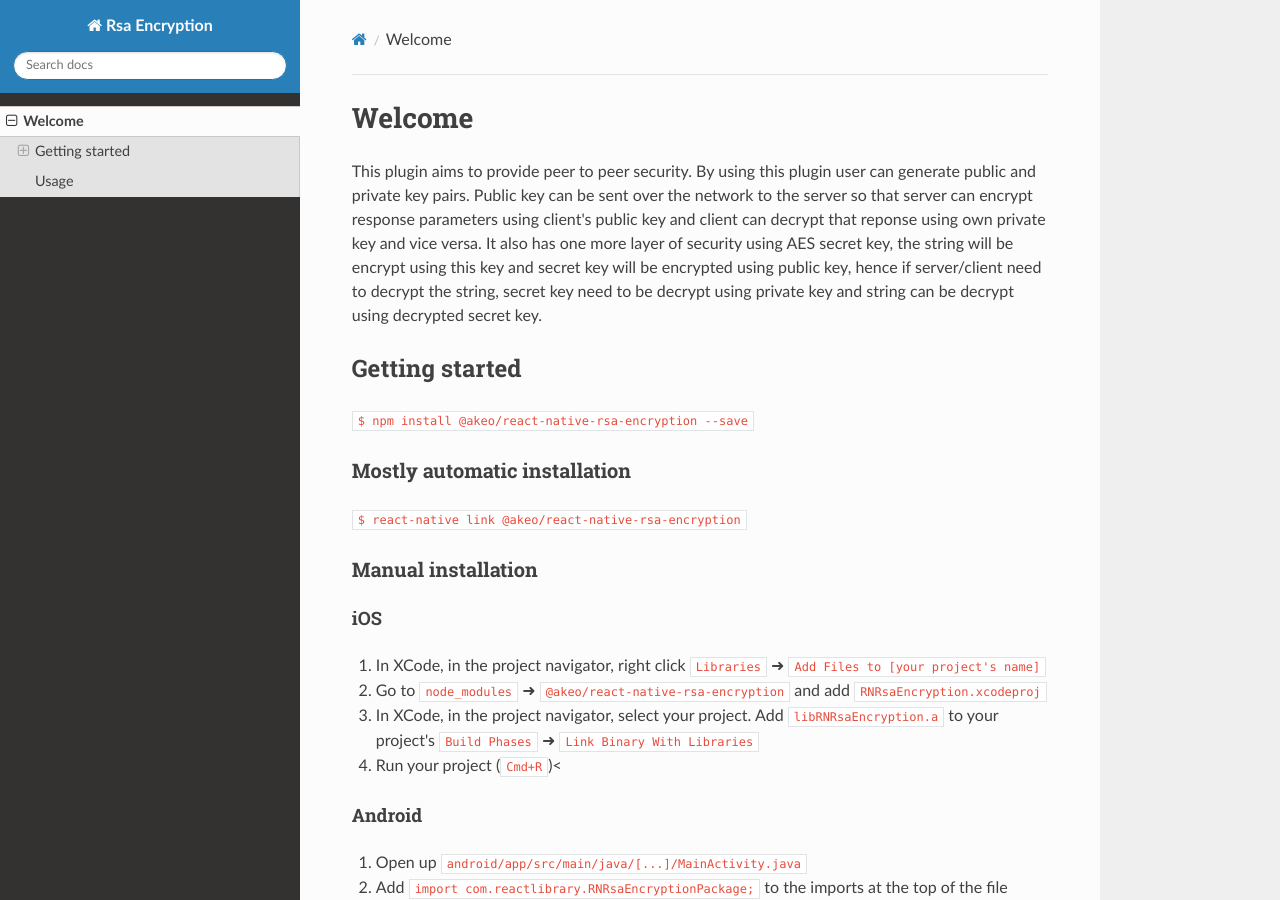
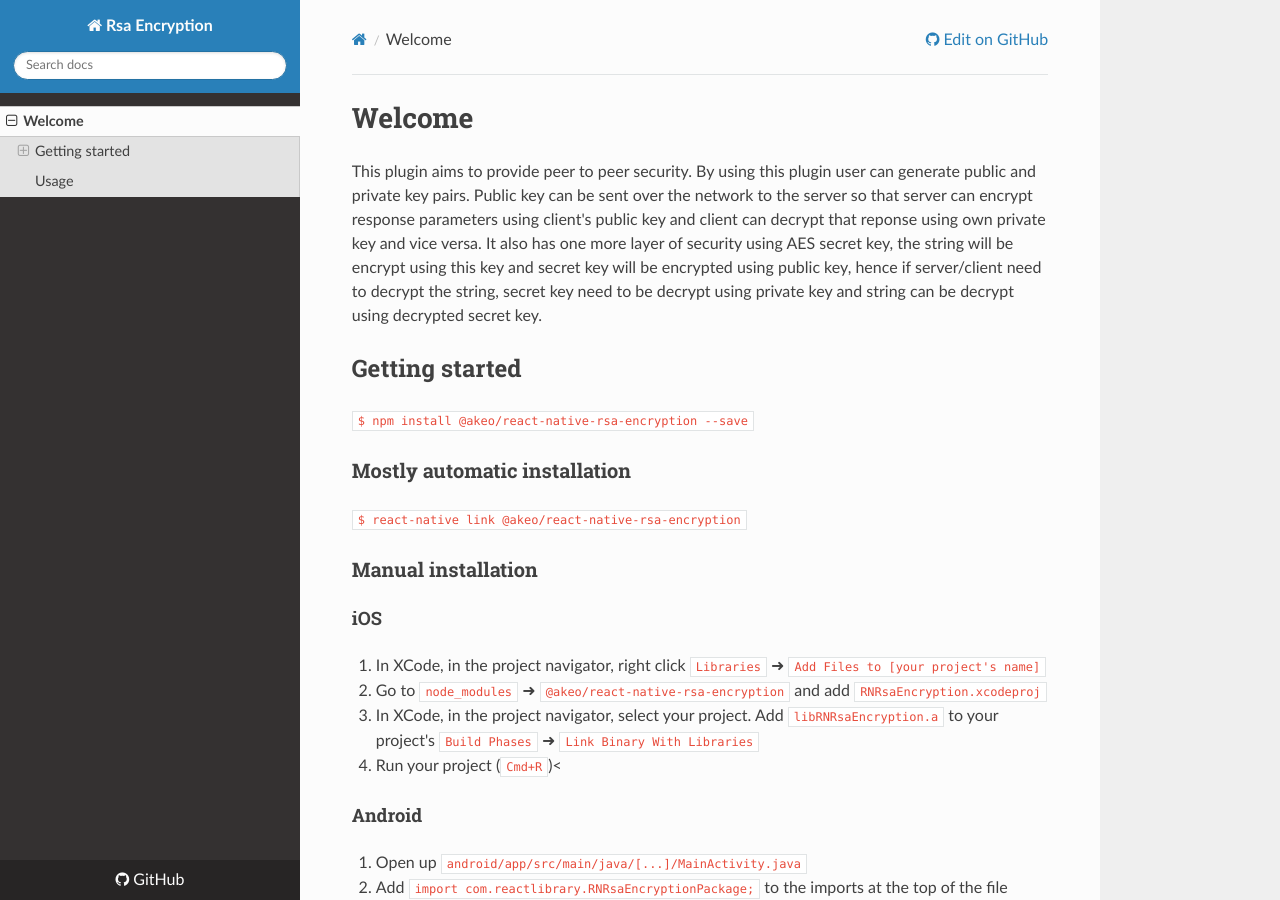
Before and after one commit to aceoKvelland/react-native-rsa-encryption, an MkDocs documentation site: the page built from docs/index.md, in a window 1280 px wide and 900 px high. Built offline with MkDocs 1.6.1, drawn with Linux system fonts in a browser that asks for light colours; nearby versions of some CDN libraries; part of the change alters nothing that is shown.

Commit message:
updated repo url

```diff
--- a/mkdocs.yml
+++ b/mkdocs.yml
@@ -1,2 +1,3 @@
 site_name: Rsa Encryption
 theme: readthedocs
+repo_url: https://github.com/aceoKvelland/react-native-rsa-encryption
```
